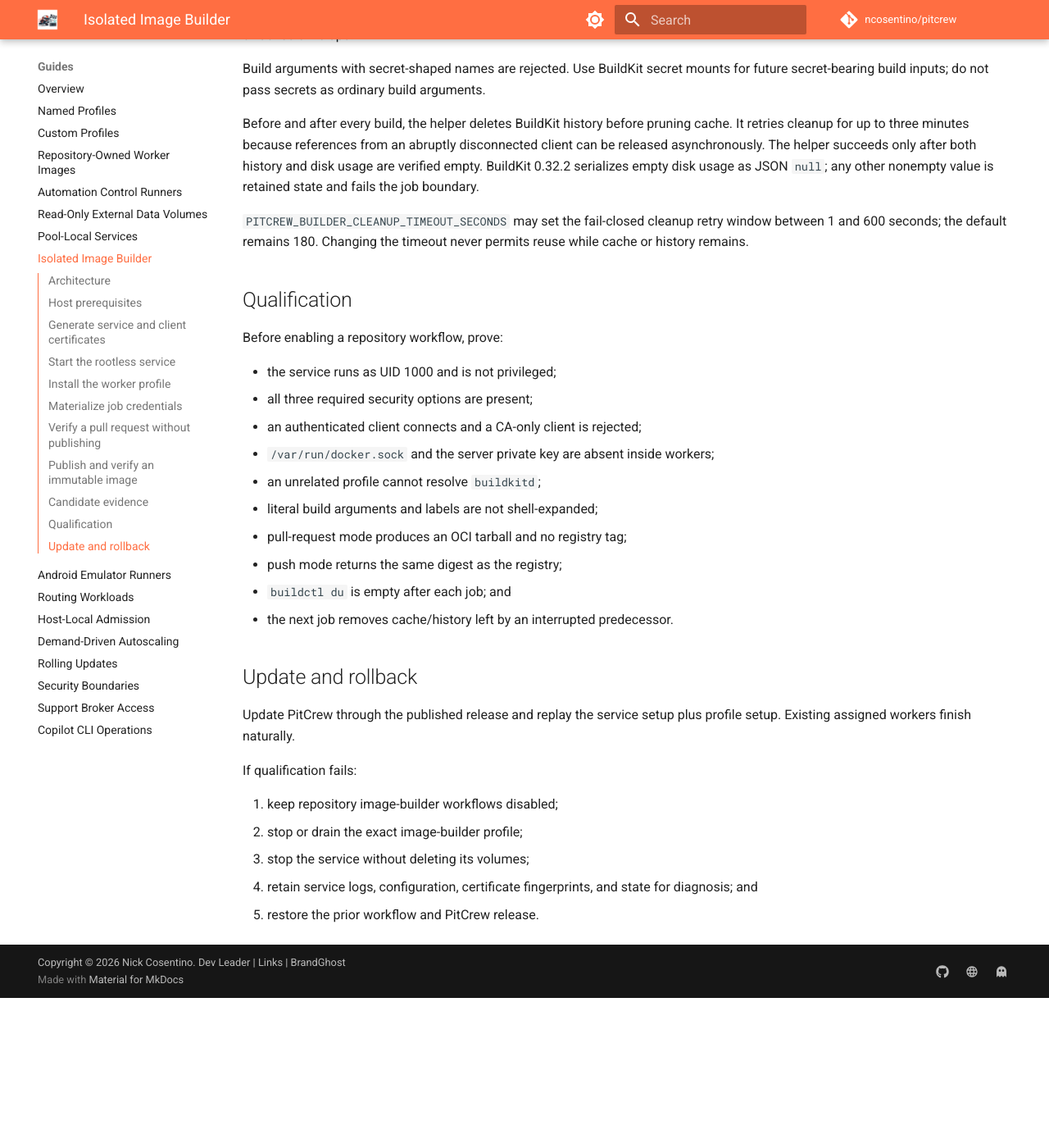
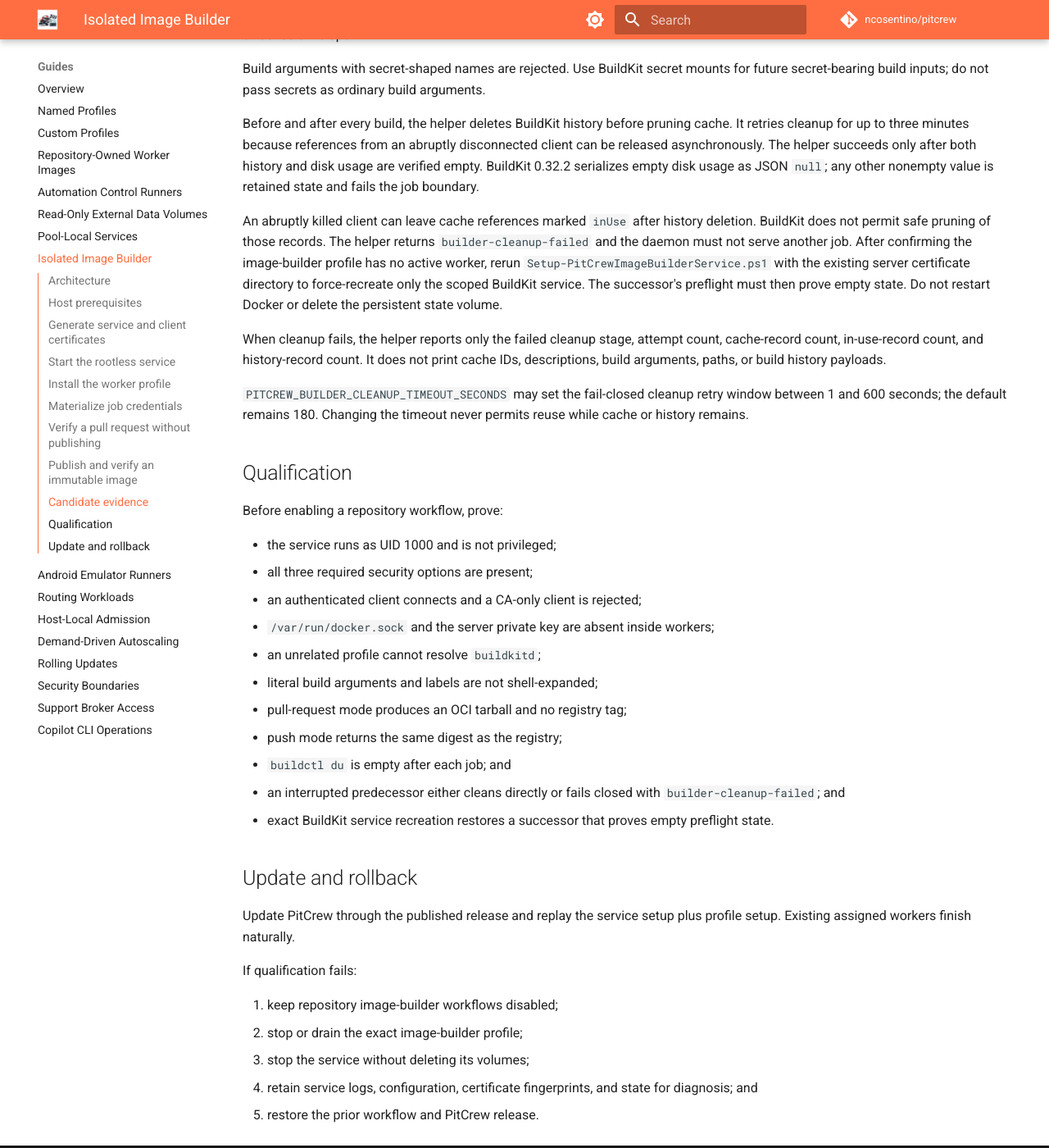
Before and after one commit to ncosentino/pitcrew, an MkDocs documentation site: the page built from docs/guides/isolated-image-builder.md, in a window 1280 px wide and 1400 px high, scrolled down 4648 px. Shown: the whole window at 82% size. Built offline with MkDocs 1.6.1 and Material for MkDocs 9.7.7, drawn with Linux system fonts in a browser that asks for light colours; comment, search, counter and statistics services are not loaded; before the commit the page ends 5865 px from its top, so only the background shows below that.

Commit message:
fix(image-builder): classify hard-cancel recovery (#208)
* test(image-builder): wait for local interrupt phase

Make the hosted interruption fixture wait for the exact local RUN phase before killing its client, so external base-image pulls cannot masquerade as abandoned local solve state.

Co-authored-by: Copilot <223556219+Copilot@users.noreply.github.com>
Copilot-Session: 8be74dfa-19df-4e6f-9a70-45df41548b12

* test(image-builder): avoid client-bound interrupt export

Use cache-only output for the hard-cancel fixture so the abandoned solve cannot remain attached to an OCI exporter owned by the killed client.

Co-authored-by: Copilot <223556219+Copilot@users.noreply.github.com>
Copilot-Session: 8be74dfa-19df-4e6f-9a70-45df41548b12

* test(image-builder): use no-output interrupted solve

Keep the synthetic abandoned solve on the documented no-output path and fail immediately when its client exits before the intended local phase.

Co-authored-by: Copilot <223556219+Copilot@users.noreply.github.com>
Copilot-Session: 8be74dfa-19df-4e6f-9a70-45df41548b12

* fix(image-builder): report bounded cleanup residue

Report only cleanup stage and aggregate cache/history counts when BuildKit cannot reach empty state, enabling root-cause diagnosis without exposing build inputs or record identities.

Co-authored-by: Copilot <223556219+Copilot@users.noreply.github.com>
Copilot-Session: 8be74dfa-19df-4e6f-9a70-45df41548b12

* test(image-builder): classify hard-cancel cleanup

Accept only verified direct cleanup or a fail-closed builder-cleanup result followed by exact BuildKit service recreation, then require the successor build to prove empty preflight state.

Co-authored-by: Copilot <223556219+Copilot@users.noreply.github.com>
Copilot-Session: 8be74dfa-19df-4e6f-9a70-45df41548b12

---------

Co-authored-by: Copilot <223556219+Copilot@users.noreply.github.com>
Copilot-Session: 8be74dfa-19df-4e6f-9a70-45df41548b12

```diff
--- a/docs/guides/isolated-image-builder.md
+++ b/docs/guides/isolated-image-builder.md
@@ -252,6 +252,20 @@ only after both history and disk usage are verified empty. BuildKit 0.32.2
 serializes empty disk usage as JSON `null`; any other nonempty value is retained
 state and fails the job boundary.
 
+An abruptly killed client can leave cache references marked `inUse` after
+history deletion. BuildKit does not permit safe pruning of those records. The
+helper returns `builder-cleanup-failed` and the daemon must not serve another
+job. After confirming the image-builder profile has no active worker, rerun
+`Setup-PitCrewImageBuilderService.ps1` with the existing server certificate
+directory to force-recreate only the scoped BuildKit service. The successor's
+preflight must then prove empty state. Do not restart Docker or delete the
+persistent state volume.
+
+When cleanup fails, the helper reports only the failed cleanup stage, attempt
+count, cache-record count, in-use-record count, and history-record count. It
+does not print cache IDs, descriptions, build arguments, paths, or build
+history payloads.
+
 `PITCREW_BUILDER_CLEANUP_TIMEOUT_SECONDS` may set the fail-closed cleanup retry
 window between 1 and 600 seconds; the default remains 180. Changing the timeout
 never permits reuse while cache or history remains.
@@ -269,7 +283,10 @@ Before enabling a repository workflow, prove:
 - pull-request mode produces an OCI tarball and no registry tag;
 - push mode returns the same digest as the registry;
 - `buildctl du` is empty after each job; and
-- the next job removes cache/history left by an interrupted predecessor.
+- an interrupted predecessor either cleans directly or fails closed with
+  `builder-cleanup-failed`; and
+- exact BuildKit service recreation restores a successor that proves empty
+  preflight state.
 
 ## Update and rollback
 
```
Also changed, not shown: .github/instructions/manager-lifecycle.instructions.md, 3 other files.
